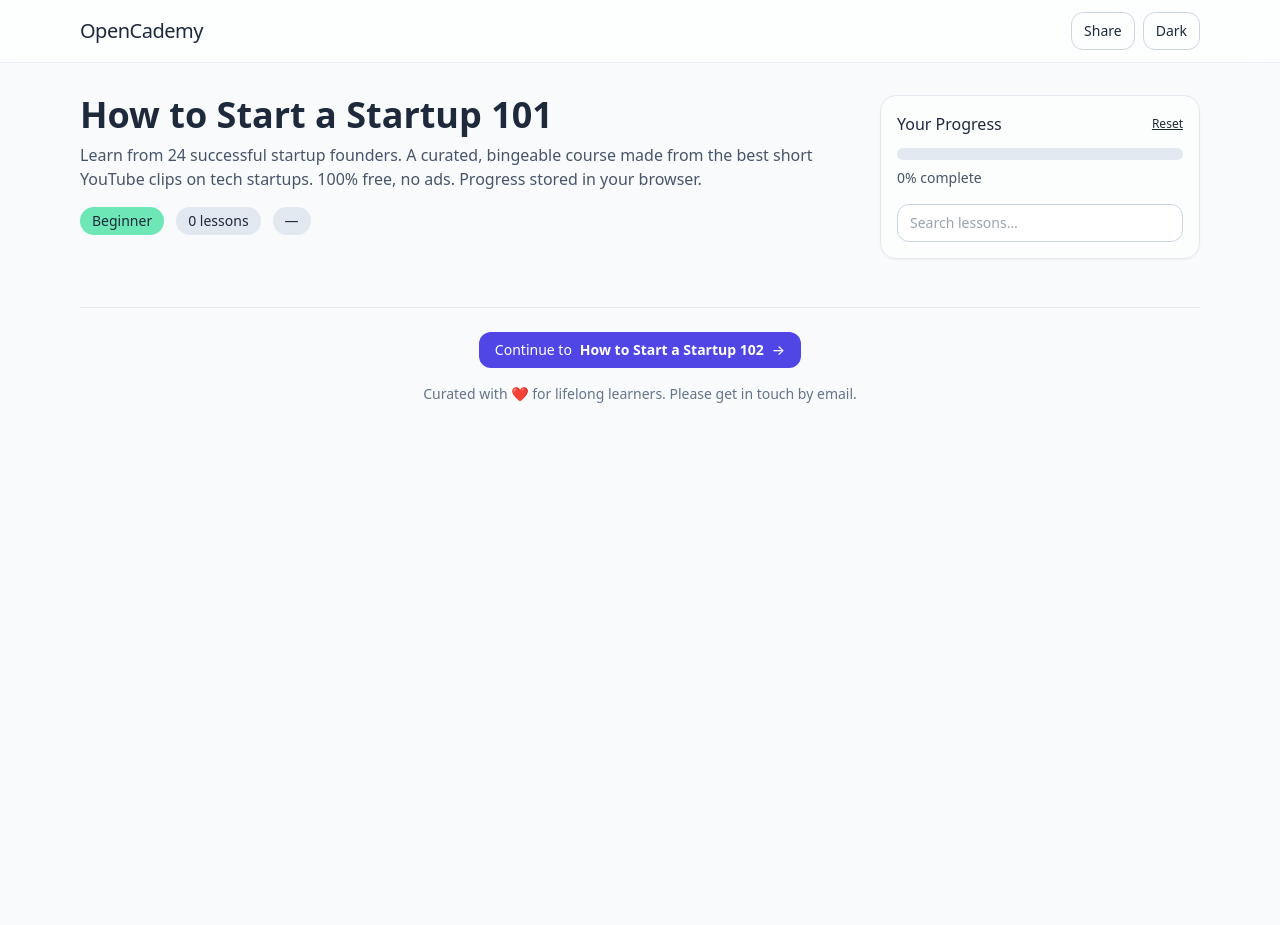
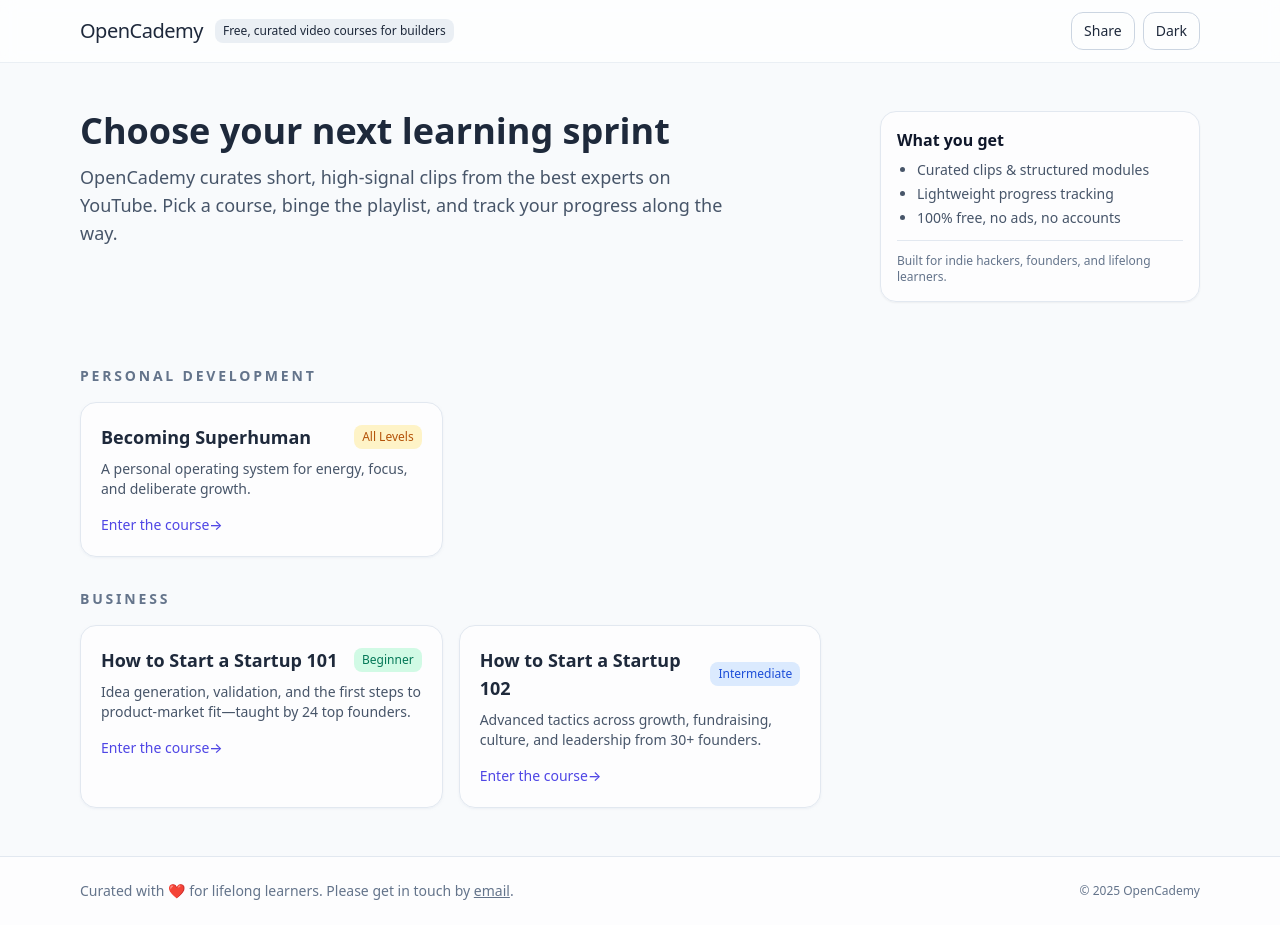
Before and after one commit to longerpathmedia/opencademy, a plain HTML site: page index.html in a window 1280 px wide. Before the commit the page ends 800 px from the top, so only its background shows below. Drawn offline with nearby package versions, Linux system fonts and the light colour scheme.

Commit message:
Update index.html

```diff
--- a/index.html
+++ b/index.html
@@ -3,7 +3,7 @@
 <head>
   <meta charset="utf-8" />
   <meta name="viewport" content="width=device-width, initial-scale=1" />
-  <title>OpenCademy — How to Start a Startup (Free Course)</title>
+  <title>OpenCademy — Free Courses for Builders</title>
   <script src="https://cdn.tailwindcss.com"></script>
   <script>
     tailwind.config = {
@@ -34,13 +34,12 @@
 
   gtag('config', 'G-C9L2X8BTME');
 </script>
-<body class="bg-slate-50 text-slate-800 dark:bg-slate-900 dark:text-slate-100 font-body">
+<body class="bg-slate-50 text-slate-800 dark:bg-slate-900 dark:text-slate-100 font-body min-h-screen">
 
   <header class="sticky top-0 z-40 backdrop-blur supports-[backdrop-filter]:bg-white/70 dark:supports-[backdrop-filter]:bg-slate-900/70 border-b border-slate-200/70 dark:border-slate-700/50">
     <div class="max-w-6xl mx-auto px-4 py-3 flex items-center gap-3">
-      <div class="flex items-center gap-2">
-        <span class="font-display text-xl tracking-tight">OpenCademy</span>
-      </div>
+      <a href="/" class="font-display text-xl tracking-tight">OpenCademy</a>
+      <span class="text-xs px-2 py-1 rounded-lg bg-slate-200/70 dark:bg-slate-800/60">Free, curated video courses for builders</span>
       <div class="ml-auto flex items-center gap-2">
         <button id="shareBtn" class="px-3 py-2 text-sm rounded-xl border border-slate-300 dark:border-slate-700 hover:bg-slate-100 dark:hover:bg-slate-800">Share</button>
         <button id="themeToggle" class="px-3 py-2 text-sm rounded-xl border border-slate-300 dark:border-slate-700 hover:bg-slate-100 dark:hover:bg-slate-800" aria-label="Toggle dark mode">Dark</button>
@@ -48,77 +47,91 @@
     </div>
   </header>
 
-  <main class="max-w-6xl mx-auto px-4 py-8">
-    <!-- Hero -->
-    <section class="mb-8">
-      <div class="flex flex-col lg:flex-row items-start gap-6">
-        <div class="flex-1">
-          <h1 class="text-3xl md:text-4xl font-display font-semibold leading-tight" id="courseTitle">How to Start a Startup 101</h1>
-          <p class="mt-2 text-slate-600 dark:text-slate-300 max-w-3xl">Learn from 24 successful startup founders. A curated, bingeable course made from the best short YouTube clips on tech startups. 100% free, no ads. Progress stored in your browser.</p>
-          <div class="mt-4 flex flex-wrap items-center gap-3 text-sm">
-            <span class="px-3 py-1 rounded-full bg-emerald-300 dark:bg-emerald-800">Beginner</span>
-            <span id="lessonCount" class="px-3 py-1 rounded-full bg-slate-200 dark:bg-slate-800">0 lessons</span>
-            <span id="totalDuration" class="px-3 py-1 rounded-full bg-slate-200 dark:bg-slate-800">—</span>
+  <main class="max-w-6xl mx-auto px-4 py-12 space-y-16">
+    <section>
+      <div class="grid gap-6 lg:grid-cols-[minmax(0,1fr)_minmax(0,320px)] items-start">
+        <div>
+          <h1 class="text-3xl md:text-4xl font-display font-semibold leading-tight">Choose your next learning sprint</h1>
+          <p class="mt-3 text-lg text-slate-600 dark:text-slate-300 max-w-2xl">OpenCademy curates short, high-signal clips from the best experts on YouTube. Pick a course, binge the playlist, and track your progress along the way.</p>
+        </div>
+        <div class="rounded-2xl border border-slate-200 dark:border-slate-700 bg-white/70 dark:bg-slate-800/60 shadow-sm p-4 space-y-3">
+          <div>
+            <h2 class="font-semibold text-slate-900 dark:text-slate-100">What you get</h2>
+            <ul class="mt-2 space-y-1 text-sm text-slate-600 dark:text-slate-300 list-disc pl-5">
+              <li>Curated clips &amp; structured modules</li>
+              <li>Lightweight progress tracking</li>
+              <li>100% free, no ads, no accounts</li>
+            </ul>
           </div>
-        </div>
-        <div class="w-full lg:w-80">
-          <div class="p-4 rounded-2xl border border-slate-200 dark:border-slate-700 bg-white/60 dark:bg-slate-800/60 shadow-sm">
-            <div class="flex items-center justify-between">
-              <span class="font-medium">Your Progress</span>
-              <button id="resetProgress" class="text-xs underline">Reset</button>
-            </div>
-            <div class="mt-3">
-              <div class="h-3 rounded-full bg-slate-200 dark:bg-slate-700 overflow-hidden">
-                <div id="overallBar" class="h-3 bg-gradient-to-r from-indigo-500 to-sky-500" style="width:0%"></div>
-              </div>
-              <div class="mt-2 text-sm text-slate-600 dark:text-slate-300"><span id="overallPct">0%</span> complete</div>
-            </div>
-            <div class="mt-4">
-              <input id="search" type="search" placeholder="Search lessons…" class="w-full rounded-xl border border-slate-300 dark:border-slate-600 bg-white dark:bg-slate-900 px-3 py-2 text-sm focus:outline-none focus:ring-2 focus:ring-indigo-500" />
-            </div>
+          <div class="border-t border-slate-200 dark:border-slate-700 pt-3 text-xs text-slate-500 dark:text-slate-400">
+            Built for indie hackers, founders, and lifelong learners.
           </div>
         </div>
       </div>
     </section>
 
-    <!-- Modules render here -->
-    <section id="modules" class="space-y-6"></section>
-
-    <!-- Footer -->
-    <footer class="mt-12 pt-6 border-t border-slate-200 dark:border-slate-700">
-      <div class="flex flex-col items-center gap-4">
-        <div class="flex justify-center">
-          <a href="courses/startups-102/" class="inline-flex items-center gap-2 px-4 py-2 rounded-xl bg-indigo-600 hover:bg-indigo-700 text-white text-sm font-medium transition-colors">
-            Continue to <span class="font-semibold">How to Start a Startup 102</span> →
+    <section class="space-y-8">
+      <div>
+        <h2 class="text-sm font-semibold uppercase tracking-[0.2em] text-slate-500">Personal Development</h2>
+        <div class="mt-4 grid gap-4 sm:grid-cols-2 lg:grid-cols-3">
+          <a href="courses/personal-development/becoming-superhuman/index.html" class="group rounded-2xl border border-slate-200 dark:border-slate-700 bg-white/70 dark:bg-slate-800/60 p-5 shadow-sm hover:shadow-md transition shadow-slate-200/50">
+            <div class="flex items-center justify-between">
+              <h3 class="text-lg font-semibold">Becoming Superhuman</h3>
+              <span class="text-xs px-2 py-1 rounded-lg bg-amber-100 text-amber-700 dark:bg-amber-500/20 dark:text-amber-200">All Levels</span>
+            </div>
+            <p class="mt-2 text-sm text-slate-600 dark:text-slate-300">A personal operating system for energy, focus, and deliberate growth.</p>
+            <div class="mt-4 inline-flex items-center text-sm font-medium text-indigo-600 dark:text-indigo-300 group-hover:gap-2 transition-all">
+              Enter the course
+              <span aria-hidden="true">→</span>
+            </div>
           </a>
         </div>
-        <div class="text-sm text-slate-500">
-          Curated with ❤️ for lifelong learners. Please get in touch by <a href="mailto:keeter@gmail.com">email</a>.
+      </div>
+
+      <div>
+        <h2 class="text-sm font-semibold uppercase tracking-[0.2em] text-slate-500">Business</h2>
+        <div class="mt-4 grid gap-4 sm:grid-cols-2 lg:grid-cols-3">
+          <a href="courses/business/startups-101/index.html" class="group rounded-2xl border border-slate-200 dark:border-slate-700 bg-white/70 dark:bg-slate-800/60 p-5 shadow-sm hover:shadow-md transition shadow-slate-200/50">
+            <div class="flex items-center justify-between">
+              <h3 class="text-lg font-semibold">How to Start a Startup 101</h3>
+              <span class="text-xs px-2 py-1 rounded-lg bg-emerald-100 text-emerald-700 dark:bg-emerald-500/20 dark:text-emerald-200">Beginner</span>
+            </div>
+            <p class="mt-2 text-sm text-slate-600 dark:text-slate-300">Idea generation, validation, and the first steps to product-market fit—taught by 24 top founders.</p>
+            <div class="mt-4 inline-flex items-center text-sm font-medium text-indigo-600 dark:text-indigo-300 group-hover:gap-2 transition-all">
+              Enter the course
+              <span aria-hidden="true">→</span>
+            </div>
+          </a>
+
+          <a href="courses/business/startups-102/index.html" class="group rounded-2xl border border-slate-200 dark:border-slate-700 bg-white/70 dark:bg-slate-800/60 p-5 shadow-sm hover:shadow-md transition shadow-slate-200/50">
+            <div class="flex items-center justify-between">
+              <h3 class="text-lg font-semibold">How to Start a Startup 102</h3>
+              <span class="text-xs px-2 py-1 rounded-lg bg-blue-100 text-blue-700 dark:bg-blue-500/20 dark:text-blue-200">Intermediate</span>
+            </div>
+            <p class="mt-2 text-sm text-slate-600 dark:text-slate-300">Advanced tactics across growth, fundraising, culture, and leadership from 30+ founders.</p>
+            <div class="mt-4 inline-flex items-center text-sm font-medium text-indigo-600 dark:text-indigo-300 group-hover:gap-2 transition-all">
+              Enter the course
+              <span aria-hidden="true">→</span>
+            </div>
+          </a>
         </div>
       </div>
-    </footer>
+    </section>
   </main>
 
-  <!-- Video Modal -->
-  <div id="videoModal" class="fixed inset-0 hidden items-center justify-center bg-black/70 p-4">
-    <div class="w-full max-w-3xl rounded-2xl overflow-hidden bg-black shadow-2xl">
-      <div class="relative pt-[56.25%]">
-        <iframe id="player" class="absolute inset-0 w-full h-full" src="" title="YouTube video player" frameborder="0" allow="accelerometer; autoplay; clipboard-write; encrypted-media; gyroscope; picture-in-picture" referrerpolicy="strict-origin-when-cross-origin" allowfullscreen></iframe>
-      </div>
-      <div class="flex items-center justify-between bg-slate-900 text-slate-100 px-4 py-3">
-        <div id="playerTitle" class="text-sm line-clamp-1"></div>
-        <div class="flex items-center gap-2">
-          <button id="markDone" class="px-3 py-1.5 text-xs rounded-lg bg-emerald-600 hover:bg-emerald-500">Mark complete</button>
-          <button id="closeModal" class="px-3 py-1.5 text-xs rounded-lg bg-slate-700 hover:bg-slate-600">Close</button>
-        </div>
-      </div>
+  <footer class="border-t border-slate-200 dark:border-slate-800 bg-white/70 dark:bg-slate-900/70">
+    <div class="max-w-6xl mx-auto px-4 py-6 flex flex-col sm:flex-row items-center justify-between gap-3 text-sm text-slate-500">
+      <span>Curated with ❤️ for lifelong learners. Please get in touch by <a href="mailto:keeter@gmail.com" class="underline">email</a>.</span>
+      <span class="text-xs">© <span id="year"></span> OpenCademy</span>
     </div>
-  </div>
+  </footer>
 
-  <!-- Course Data -->
-  <script src="course-data.js"></script>
-
-  <!-- App Script -->
   <script src="app.js"></script>
+  <script>
+    const yearEl = document.getElementById('year');
+    if (yearEl) {
+      yearEl.textContent = new Date().getFullYear();
+    }
+  </script>
 </body>
 </html>
```
